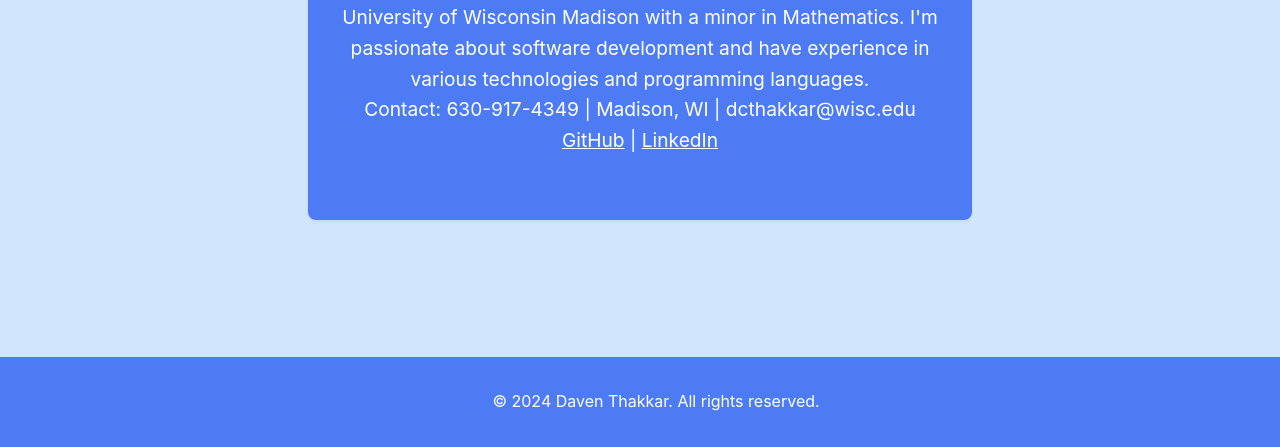
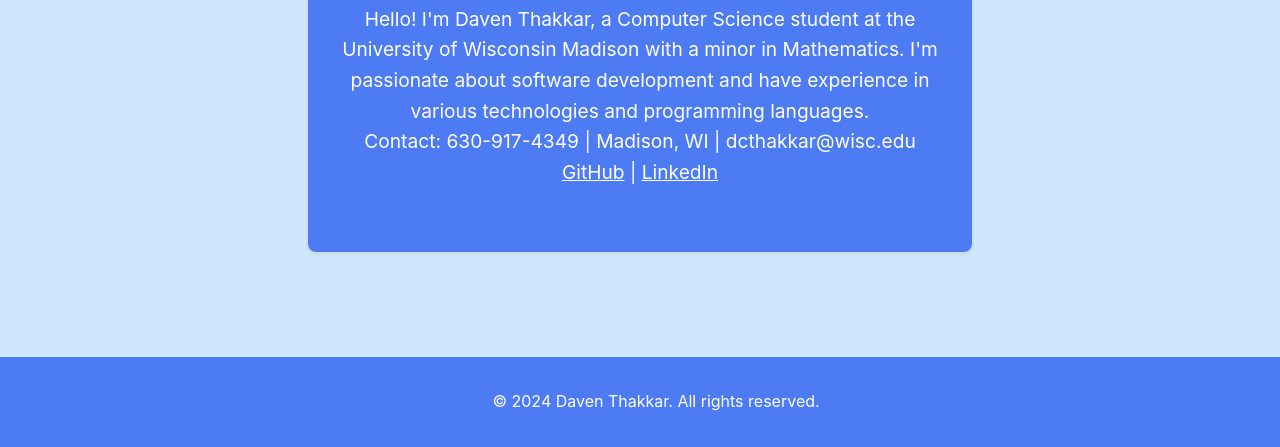
Before and after one commit to Dthakkar18/daven.github.io, a plain HTML site: page index.html in a window 1280 px wide. Shown: the part 353-800 px from the top of the page. Drawn offline with Linux system fonts and the light colour scheme.

Commit message:
Trying to fix the spacing.

```diff
--- a/styles.css
+++ b/styles.css
@@ -111,7 +111,7 @@ section {
     background-color: var(--primary-blue);
     color: var(--white);
     padding: 4rem 2rem;
-    margin: -4rem -2rem 2rem -2rem;
+    margin: -2rem -2rem 2rem -2rem;
     text-align: center;
 }
 
```
